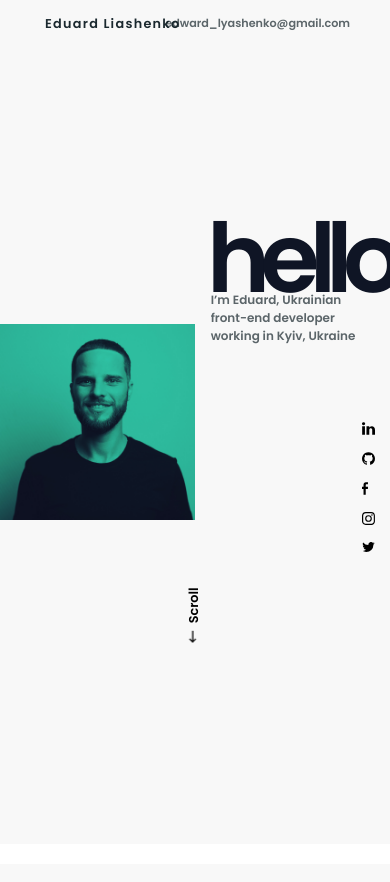
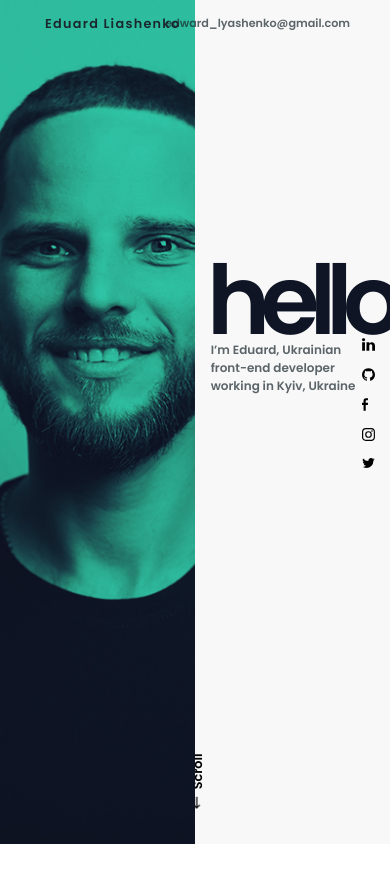
Before and after one commit to EduardLiashenko/eduardliashenko.github.com, a plain HTML site: page index.html in a window 390 px wide. After the commit the page ends 844 px from the top, so only its background shows below. Drawn offline with nearby package versions, Linux system fonts and the light colour scheme.

Commit message:
Fix 1.11

```diff
--- a/css/style.css
+++ b/css/style.css
@@ -419,20 +419,19 @@ h1 span {
     }
     .page-home.showHello section.hello .hello-scrolldown{
         left: 57.5%;
-        bottom: 20%;
     }
 }
 @media (max-width: 992px) {
     .page-home section.hello h1 {
         font-size: 8.5rem;
         margin: 0 3%;
+        top: 27%;
     }
     .page-home section.hello h1 span {
         bottom: -10%;
     }
     .page-home.showHello section.hello .hello-scrolldown {
-    left: 57;
-    bottom: 25%;
+        left: 58.5%;
 }
 }
 @media (max-width: 767px) {
@@ -443,7 +442,20 @@ h1 span {
     .page-home section.hello h1 span {
         bottom: -10%;
     }
+    .bg-hello{
+        background-size: cover;
+    }
+    .page-home.showHello section.hello .hello-scrolldown{
+        bottom: 45px!important;
+    }
+
 }
+@media (max-width: 640px) {
+    .page-home section.hello h1 span {
+        bottom: -15%;
+    }
+}
+
 .page-home.showHello section.hello .hello-scrolldown {
     opacity: 1;
     -webkit-transform: rotate(-90deg) translateY(-60px);
@@ -487,7 +499,6 @@ h1 span {
 }
 .page-home section.hello .hello-scrolldown {
     position: absolute;
-    bottom: 25%;
     line-height: 1;
     opacity: 0;
     -webkit-transform: rotate(-90deg) translateY(-60px) translateX(-100px);
@@ -503,9 +514,6 @@ h1 span {
     transition: transform 1000ms cubic-bezier(0.7, 0, 0.3, 1) 0ms, opacity 250ms linear 0
 }
 @media (max-width: 1920px) {
-    .page-home section.hello .hello-scrolldown {
-        bottom: 25%;
-    }
       .page-home section.hello .hello-scrolldown{
         left: 57.5%;
     }
@@ -547,6 +555,15 @@ h1 span {
 }
 .page-home section.preambule.druggin {
     transition: none;
+}
+@media (min-width: 320px) {
+section.preambule {
+    background:#32ceaf;
+    position: absolute!important;
+    top: 0;
+    width: 100%;
+    height: 100%;
+}
 }
 @media (min-width: 767px) {
     .page-home section.preambule {
@@ -599,6 +616,21 @@ h1 span {
     display: inline;
     color: #1c1b20;
     font-weight: 700
+}
+@media (max-width: 762px) {
+    .page-home section.preambule p {
+        font-size: .8rem;
+    }
+    .page-home section.preambule .padding {
+        padding: 60px;
+    }
+    .page-home section.preambule .hello-scrolldown {
+        bottom: -10%!important;
+    }
+    .header .list-socials {
+        top: 40%;
+    }
+
 }
 @-webkit-keyframes bounce {
     from {
--- a/index.html
+++ b/index.html
@@ -94,7 +94,7 @@
                                     <span>I’m Eduard, Ukrainian<br>front-end developer<br>working in Kyiv, Ukraine</span>
                                 </h1>
                             </div>
-                            <span class="hello-scrolldown">
+                            <span class="hello-scrolldown" style="bottom: 90px;">
                                 <i class="arrow"><svg xmlns="http://www.w3.org/2000/svg" width="12" height="18" viewBox="0 0 17 10"><path class="cls-1" d="M6.22,8.75,3.37,5.89H17V4.12H3.37L6.22,1.25,5,0,0,5l5,5Z"></path></svg></i>
                                 <span class="txt"><span>S</span><span>c</span><span>r</span><span>o</span><span>l</span><span>l</span></span>
                             </span>
```
